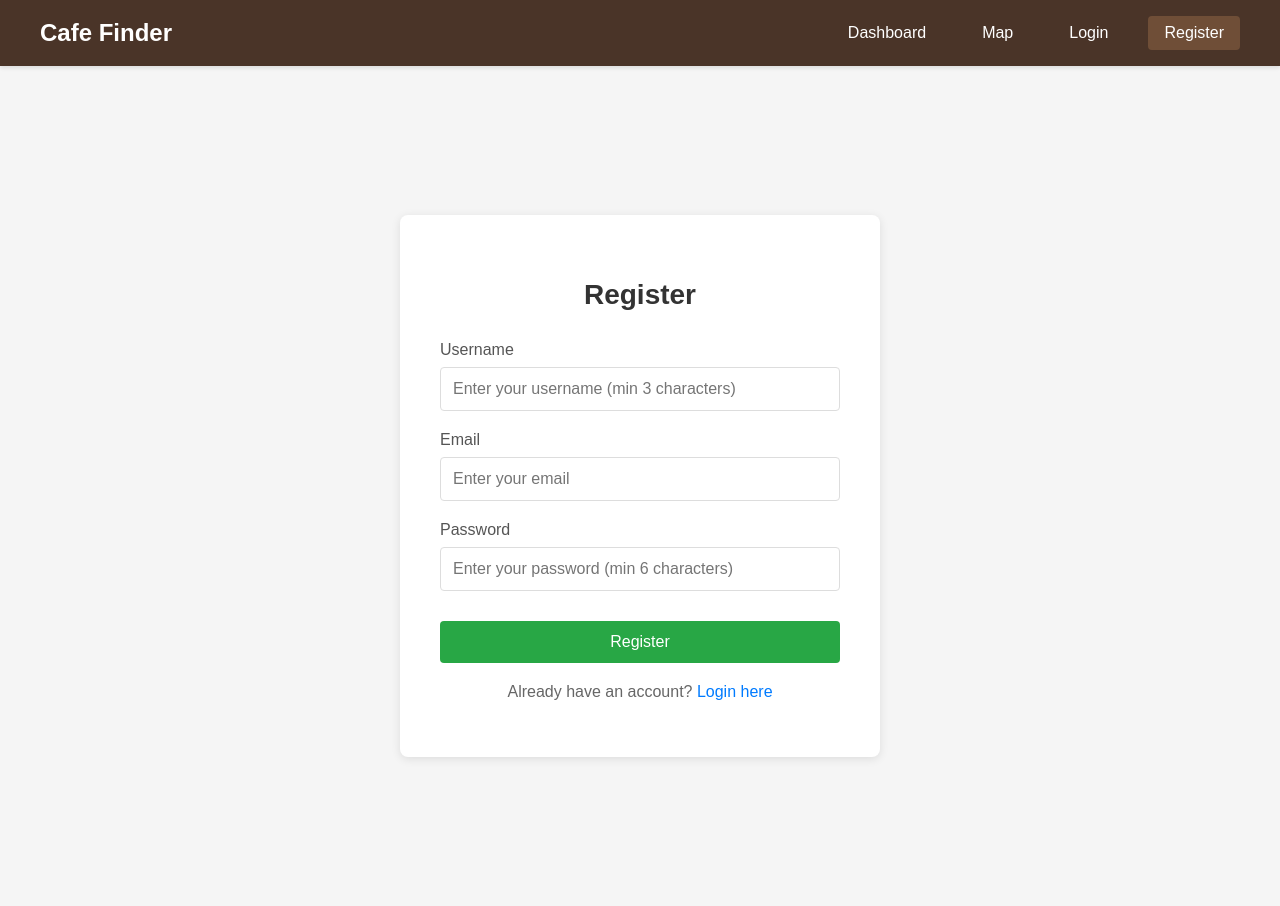
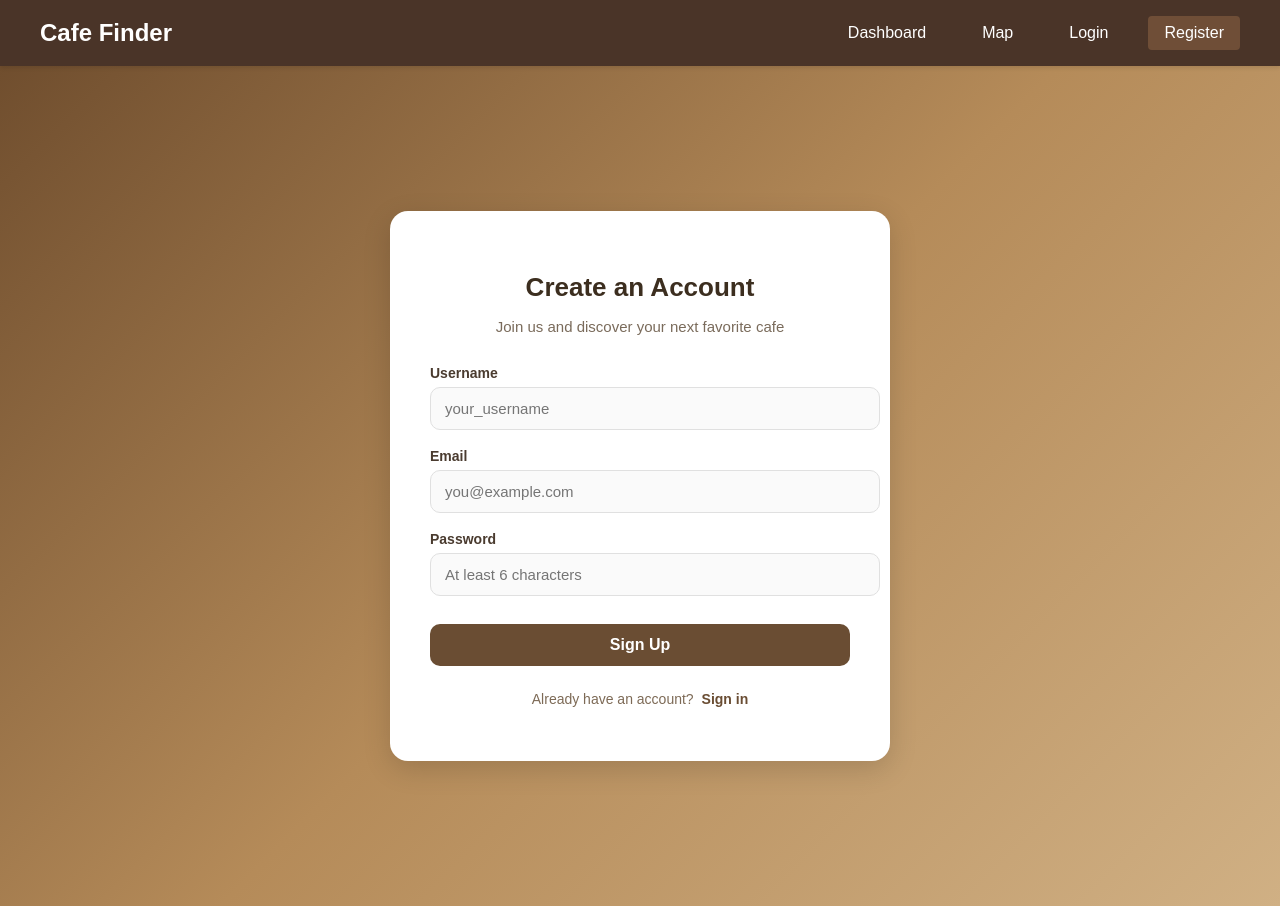
Before and after one commit to zhang-yuhui/CSCI-201-Project, a React (Create React App) app in the folder frontend/: page /register in a window 1280 px wide. Built offline with nearby package versions, Linux system fonts and the light colour scheme.

Commit message:
updated login and register pages

```diff
--- a/frontend/src/components/Login.js
+++ b/frontend/src/components/Login.js
@@ -28,21 +28,25 @@ const Login = () => {
   return (
     <div style={styles.container}>
       <div style={styles.card}>
-        <h2 style={styles.title}>Login</h2>
+
+        <div style={styles.icon}>☕</div>
+
+        <h2 style={styles.title}>Welcome Back!</h2>
+        <p style={styles.subtitle}>Sign in to review and track your favorite cafes!</p>
+
         {error && <div style={styles.error}>{error}</div>}
+
         <form onSubmit={handleSubmit} style={styles.form}>
-          <div style={styles.formGroup}>
-            <label style={styles.label}>Username</label>
+          <label style={styles.label}>Email or Username</label>
           <input
             type="text"
             value={username}
             onChange={(e) => setUsername(e.target.value)}
             required
             style={styles.input}
-              placeholder="Enter your username"
+            placeholder="you@example.com"
           />
-          </div>
-          <div style={styles.formGroup}>
+
           <label style={styles.label}>Password</label>
           <input
             type="password"
@@ -50,16 +54,20 @@ const Login = () => {
             onChange={(e) => setPassword(e.target.value)}
             required
             style={styles.input}
-              placeholder="Enter your password"
+            placeholder="********"
           />
-          </div>
+
+          <a href="#" style={styles.forgot}>Forgot password?</a>
+
           <button type="submit" disabled={loading} style={styles.button}>
-            {loading ? 'Logging in...' : 'Login'}
+            {loading ? 'Logging in...' : 'Sign In'}
           </button>
         </form>
-        <p style={styles.link}>
-          Don't have an account? <a href="/register" style={styles.linkAnchor}>Register here</a>
+
+        <p style={styles.signup}>
+          Don’t have an account? <a href="/register" style={styles.signupLink}>Sign Up</a>
         </p>
+
       </div>
     </div>
   );
@@ -67,62 +75,94 @@ const Login = () => {
 
 const styles = {
   container: {
+    minHeight: '100vh',
+    width: '100%',
+    background: 'linear-gradient(to bottom, #b18a60, #6d4b33)',
     display: 'flex',
     justifyContent: 'center',
     alignItems: 'center',
-    minHeight: '100vh',
-    backgroundColor: '#f5f5f5',
     padding: '20px'
   },
+
   card: {
     backgroundColor: 'white',
-    padding: '40px',
-    borderRadius: '8px',
-    boxShadow: '0 2px 10px rgba(0,0,0,0.1)',
-    width: '100%',
-    maxWidth: '400px'
+    width: '360px',
+    padding: '35px 30px',
+    borderRadius: '15px',
+    textAlign: 'center',
+    boxShadow: '0px 8px 20px rgba(0,0,0,0.2)'
   },
+
+  icon: {
+    fontSize: '40px',
+    marginBottom: '10px'
+  },
+
   title: {
-    textAlign: 'center',
-    marginBottom: '30px',
-    color: '#333',
-    fontSize: '28px'
+    margin: 0,
+    fontSize: '26px',
+    fontWeight: 600,
+    color: '#333'
   },
+
+  subtitle: {
+    marginTop: '4px',
+    fontSize: '14px',
+    color: '#777'
+  },
+
   form: {
+    marginTop: '20px',
+    textAlign: 'left',
     display: 'flex',
     flexDirection: 'column'
   },
-  formGroup: {
-    marginBottom: '20px'
+
+  label: {
+    fontSize: '13px',
+    marginBottom: '6px',
+    color: '#444'
   },
-  label: {
+
+  input: {
+    padding: '12px',
+    borderRadius: '8px',
+    border: '1px solid #ccc',
+    marginBottom: '15px',
+    fontSize: '15px'
+  },
+
+  forgot: {
     display: 'block',
-    marginBottom: '8px',
-    color: '#555',
-    fontWeight: '500'
+    textAlign: 'right',
+    fontSize: '12px',
+    color: '#6d4b33',
+    textDecoration: 'none',
+    marginBottom: '12px'
   },
-  input: {
-    width: '100%',
-    padding: '12px',
-    border: '1px solid #ddd',
-    borderRadius: '4px',
-    fontSize: '16px',
-    boxSizing: 'border-box'
-  },
+
   button: {
     padding: '12px',
-    backgroundColor: '#007bff',
+    backgroundColor: '#6d4b33',
     color: 'white',
     border: 'none',
-    borderRadius: '4px',
+    borderRadius: '8px',
     fontSize: '16px',
-    cursor: 'pointer',
-    marginTop: '10px'
+    cursor: 'pointer'
   },
-  buttonDisabled: {
-    backgroundColor: '#ccc',
-    cursor: 'not-allowed'
+
+  signup: {
+    marginTop: '20px',
+    fontSize: '13px',
+    color: '#777'
   },
+
+  signupLink: {
+    color: '#6d4b33',
+    fontWeight: '600',
+    textDecoration: 'none'
+  },
+
   error: {
     backgroundColor: '#f8d7da',
     color: '#721c24',
@@ -130,15 +170,6 @@ const styles = {
     borderRadius: '4px',
     marginBottom: '20px',
     textAlign: 'center'
-  },
-  link: {
-    textAlign: 'center',
-    marginTop: '20px',
-    color: '#666'
-  },
-  linkAnchor: {
-    color: '#007bff',
-    textDecoration: 'none'
   }
 };
 
--- a/frontend/src/components/Register.js
+++ b/frontend/src/components/Register.js
@@ -1,5 +1,5 @@
 import React, { useState } from 'react';
-import { useNavigate } from 'react-router-dom';
+import { useNavigate, Link } from 'react-router-dom';
 import AuthService from '../services/AuthService';
 
 const Register = () => {
@@ -19,16 +19,16 @@ const Register = () => {
 
     try {
       await AuthService.register(username, email, password);
-      setSuccess('Registration successful! Redirecting to login...');
-      setTimeout(() => {
-        navigate('/login');
-      }, 2000);
+      setSuccess('Registration successful! Redirecting...');
+      setTimeout(() => navigate('/login'), 1800);
     } catch (err) {
       const errorData = err.response?.data;
-      if (typeof errorData === 'object') {
+      if (typeof errorData === 'object' && errorData !== null) {
         setErrors(errorData);
       } else {
-        setErrors({ general: errorData || 'Registration failed. Please try again.' });
+        setErrors({
+          general: errorData || 'Registration failed. Please try again.',
+        });
       }
     } finally {
       setLoading(false);
@@ -38,10 +38,15 @@ const Register = () => {
   return (
     <div style={styles.container}>
       <div style={styles.card}>
-        <h2 style={styles.title}>Register</h2>
+        <h2 style={styles.title}>Create an Account</h2>
+        <p style={styles.subtitle}>Join us and discover your next favorite cafe</p>
+
         {errors.general && <div style={styles.error}>{errors.general}</div>}
         {success && <div style={styles.success}>{success}</div>}
+
         <form onSubmit={handleSubmit} style={styles.form}>
+
+          {/* USERNAME */}
           <div style={styles.formGroup}>
             <label style={styles.label}>Username</label>
             <input
@@ -50,11 +55,18 @@ const Register = () => {
               onChange={(e) => setUsername(e.target.value)}
               required
               minLength={3}
-              style={{...styles.input, borderColor: errors.username ? '#dc3545' : '#ddd'}}
-              placeholder="Enter your username (min 3 characters)"
+              style={{
+                ...styles.input,
+                borderColor: errors.username ? '#c0392b' : '#e0e0e0',
+              }}
+              placeholder="your_username"
             />
-            {errors.username && <div style={styles.fieldError}>{errors.username}</div>}
+            {errors.username && (
+              <div style={styles.fieldError}>{errors.username}</div>
+            )}
           </div>
+
+          {/* EMAIL */}
           <div style={styles.formGroup}>
             <label style={styles.label}>Email</label>
             <input
@@ -62,11 +74,18 @@ const Register = () => {
               value={email}
               onChange={(e) => setEmail(e.target.value)}
               required
-              style={{...styles.input, borderColor: errors.email ? '#dc3545' : '#ddd'}}
-              placeholder="Enter your email"
+              style={{
+                ...styles.input,
+                borderColor: errors.email ? '#c0392b' : '#e0e0e0',
+              }}
+              placeholder="you@example.com"
             />
-            {errors.email && <div style={styles.fieldError}>{errors.email}</div>}
+            {errors.email && (
+              <div style={styles.fieldError}>{errors.email}</div>
+            )}
           </div>
+
+          {/* PASSWORD */}
           <div style={styles.formGroup}>
             <label style={styles.label}>Password</label>
             <input
@@ -75,109 +94,130 @@ const Register = () => {
               onChange={(e) => setPassword(e.target.value)}
               required
               minLength={6}
-              style={styles.input}
-              placeholder="Enter your password (min 6 characters)"
+              style={{
+                ...styles.input,
+                borderColor: errors.password ? '#c0392b' : '#e0e0e0',
+              }}
+              placeholder="At least 6 characters"
             />
+            {errors.password && (
+              <div style={styles.fieldError}>{errors.password}</div>
+            )}
           </div>
+
+          {/* SUBMIT */}
           <button type="submit" disabled={loading} style={styles.button}>
-            {loading ? 'Registering...' : 'Register'}
+            {loading ? 'Registering…' : 'Sign Up'}
           </button>
         </form>
-        <p style={styles.link}>
-          Already have an account? <a href="/login" style={styles.linkAnchor}>Login here</a>
+
+        <p style={styles.footerText}>
+          Already have an account?{' '}
+          <Link to="/login" style={styles.footerLink}>
+            Sign in
+          </Link>
         </p>
       </div>
     </div>
   );
 };
 
+// ============ STYLES (styled to match your screenshot) ============
 const styles = {
   container: {
+    minHeight: '100vh',
     display: 'flex',
     justifyContent: 'center',
     alignItems: 'center',
-    minHeight: '100vh',
-    backgroundColor: '#f5f5f5',
-    padding: '20px'
+    background: 'linear-gradient(135deg, #704e2e, #b58b59, #d0b084)',
+    padding: '20px',
   },
   card: {
+    width: '100%',
+    maxWidth: '420px',
     backgroundColor: 'white',
     padding: '40px',
-    borderRadius: '8px',
-    boxShadow: '0 2px 10px rgba(0,0,0,0.1)',
-    width: '100%',
-    maxWidth: '400px'
+    borderRadius: '18px',
+    boxShadow: '0 8px 28px rgba(0,0,0,0.15)',
+    textAlign: 'center',
   },
   title: {
-    textAlign: 'center',
+    fontSize: '26px',
+    fontWeight: '700',
+    marginBottom: '8px',
+    color: '#3c2e1f',
+  },
+  subtitle: {
     marginBottom: '30px',
-    color: '#333',
-    fontSize: '28px'
+    color: '#7a6b5b',
+    fontSize: '15px',
   },
   form: {
-    display: 'flex',
-    flexDirection: 'column'
+    textAlign: 'left',
   },
   formGroup: {
-    marginBottom: '20px'
+    marginBottom: '18px',
   },
   label: {
     display: 'block',
-    marginBottom: '8px',
-    color: '#555',
-    fontWeight: '500'
+    marginBottom: '6px',
+    fontSize: '14px',
+    color: '#4a3b2f',
+    fontWeight: '600',
   },
   input: {
     width: '100%',
-    padding: '12px',
-    border: '1px solid #ddd',
-    borderRadius: '4px',
-    fontSize: '16px',
-    boxSizing: 'border-box'
+    padding: '12px 14px',
+    border: '1px solid #e0e0e0',
+    borderRadius: '10px',
+    backgroundColor: '#fafafa',
+    fontSize: '15px',
+    outline: 'none',
+    transition: '0.2s',
   },
   button: {
+    width: '100%',
     padding: '12px',
-    backgroundColor: '#28a745',
+    marginTop: '10px',
+    backgroundColor: '#6a4d33',
     color: 'white',
+    fontSize: '16px',
     border: 'none',
-    borderRadius: '4px',
-    fontSize: '16px',
+    borderRadius: '10px',
     cursor: 'pointer',
-    marginTop: '10px'
+    fontWeight: '600',
+    transition: '0.2s',
   },
   error: {
-    backgroundColor: '#f8d7da',
-    color: '#721c24',
+    backgroundColor: '#fdecea',
+    color: '#c0392b',
     padding: '12px',
-    borderRadius: '4px',
-    marginBottom: '20px',
-    textAlign: 'center'
+    borderRadius: '8px',
+    marginBottom: '15px',
   },
   fieldError: {
-    backgroundColor: '#f8d7da',
-    color: '#721c24',
-    padding: '8px',
-    borderRadius: '4px',
+    color: '#c0392b',
+    fontSize: '13px',
     marginTop: '6px',
-    fontSize: '14px'
   },
   success: {
-    backgroundColor: '#d4edda',
-    color: '#155724',
+    backgroundColor: '#e9f7ef',
+    color: '#1e8449',
     padding: '12px',
-    borderRadius: '4px',
-    marginBottom: '20px',
-    textAlign: 'center'
+    borderRadius: '8px',
+    marginBottom: '15px',
   },
-  link: {
-    textAlign: 'center',
-    marginTop: '20px',
-    color: '#666'
+  footerText: {
+    marginTop: '25px',
+    color: '#7d6a56',
+    fontSize: '14px',
   },
-  linkAnchor: {
-    color: '#007bff',
-    textDecoration: 'none'
-  }
+  footerLink: {
+    marginLeft: '4px',
+    color: '#6a4d33',
+    fontWeight: '600',
+    textDecoration: 'none',
+  },
 };
 
 export default Register;
```
Lines whose indentation alone changed are shown as unchanged.
